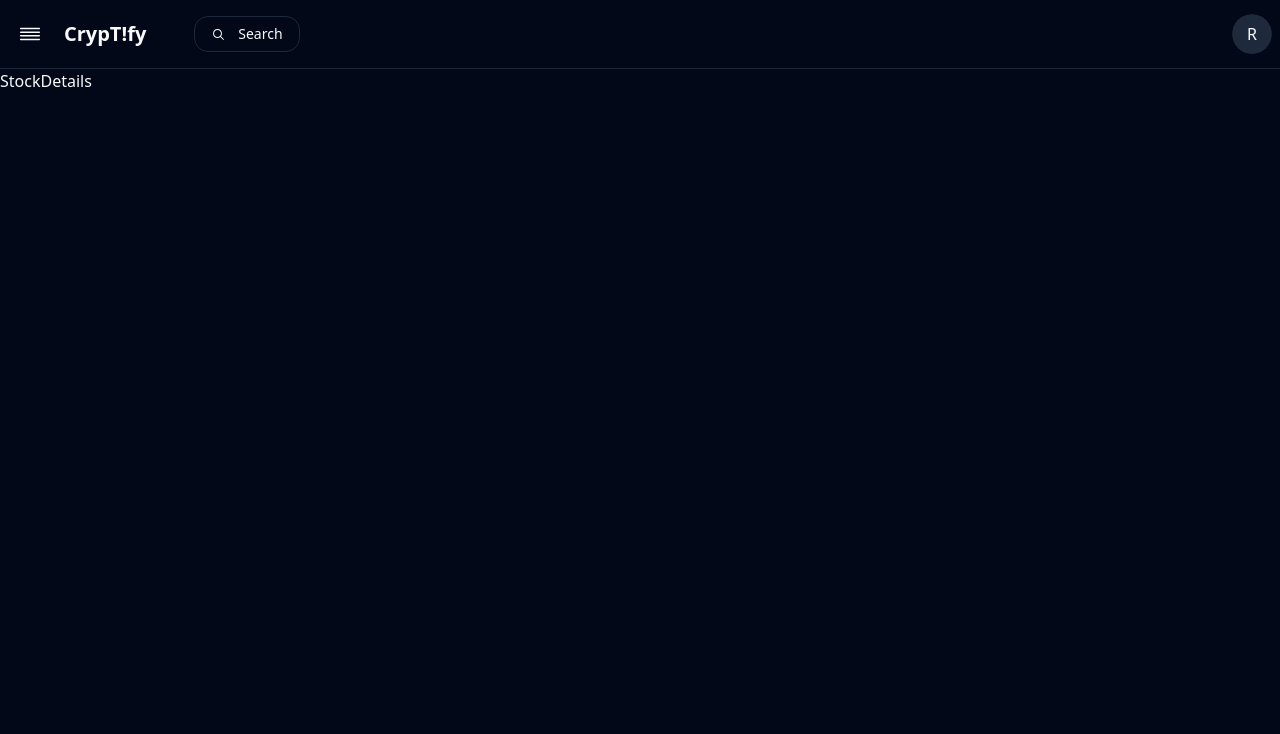
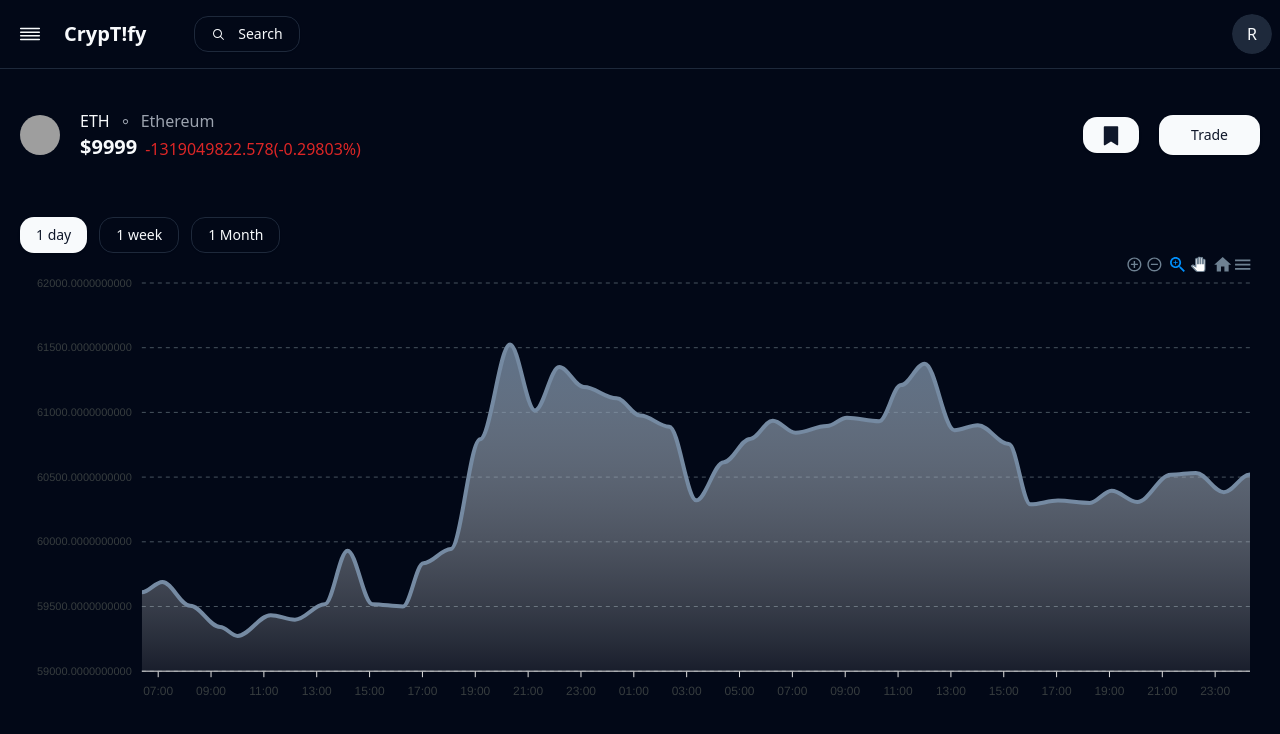
Before and after one commit to Yashthakare125/CryptoTrading_Platform, a React (Vite) app in the folder CryptoTrading_FrontEnd/: page /market/1 in a window 1280 px wide. Shown: the top 734 px of the page. Built offline with nearby package versions, Linux system fonts and the light colour scheme; grey boxes are pictures that could not be loaded.

Commit message:
coin details page updated

```diff
--- a/CryptoTrading_FrontEnd/src/page/Home/AssetTable.jsx
+++ b/CryptoTrading_FrontEnd/src/page/Home/AssetTable.jsx
@@ -1,8 +1,10 @@
 import { Table, TableBody, TableCaption, TableCell, TableHead, TableHeader, TableRow } from '@/components/ui/table'
 import { Avatar, AvatarImage } from '@radix-ui/react-avatar'
 import React from 'react'
+import { useNavigate } from 'react-router-dom'
 
 const AssetTable = () => {
+	const navigate = useNavigate();
 	return (
 		<Table>
 			<TableHeader>
@@ -17,7 +19,7 @@
 			</TableHeader>
 			<TableBody>
 				{[1, 1, 1, 1, 1, 1, 1, 1, 1, 1, 1, 1].map((item, index) =>
-					<TableRow kye={index}>
+					<TableRow onClick={() => navigate('/market/bitcoin/')} key={index}>
 						<TableCell className="font-medium flex items-center gap-2">
 							<Avatar className='-z-50'>
 								<AvatarImage src="https://coin-images.coingecko.com/coins/images/1/small/bitcoin.png?1696501400" />
--- a/CryptoTrading_FrontEnd/src/page/StockDetails/StockDetails.jsx
+++ b/CryptoTrading_FrontEnd/src/page/StockDetails/StockDetails.jsx
@@ -1,9 +1,65 @@
+import { Avatar, AvatarImage } from '@/components/ui/avatar'
+import { Button } from '@/components/ui/button'
+import { Dialog, DialogContent, DialogDescription, DialogHeader, DialogTitle, DialogTrigger } from '@/components/ui/dialog'
+import { BookmarkFilledIcon, BookmarkIcon, DotIcon } from '@radix-ui/react-icons'
 import React from 'react'
+import TradingForm from './TradingForm'
+import CoinChart from '../Home/CoinChart'
 
 const StockDetails = () => {
-  return (
-	<div>StockDetails</div>
-  )
+	return (
+		<div className='p-5 mt-5'>
+			<div className="flex justify-between">
+				<div className="flex gap-5 items-center">
+					<div>
+						<Avatar>
+							<AvatarImage src={"https://assets.coingecko.com/coins/images/279/large/ethereum.png?1696501628"} />
+						</Avatar>
+					</div>
+					<div>
+						<div className='flex items-center gap-2'>
+							<p>ETH</p>
+							<DotIcon className='text-gray-400' />
+							<p className='text-gray-400'>Ethereum</p>
+						</div>
+						<div className='flex items-end gap-2'>
+							<p className='text-xl font-bold'>$9999</p>
+							<p className='text-red-600'>
+								<span>-1319049822.578</span>
+								<span>(-0.29803%)</span>
+							</p>
+						</div>
+					</div>
+				</div>
+				<div className='flex items-center gap-5'>
+					<Button>
+						{true ?
+							(<BookmarkFilledIcon className="h-6 w-6" />)
+
+							:
+
+							(<BookmarkIcon className="h-6 w-6" />)
+						}
+					</Button>
+					<Dialog>
+						<DialogTrigger>
+							<Button size="lg">Trade</Button>
+						</DialogTrigger>
+						<DialogContent>
+							<DialogHeader>
+								<DialogTitle>How much do you want to spend?</DialogTitle>
+							</DialogHeader>
+							<TradingForm/>
+						</DialogContent>
+					</Dialog>
+
+				</div>
+			</div>
+			<div className='mt-14'>
+			<CoinChart/>
+			</div>
+		</div>
+	)
 }
 
 export default StockDetails
--- /dev/null
+++ b/CryptoTrading_FrontEnd/src/page/StockDetails/TradingForm.jsx
@@ -0,0 +1,67 @@
+import { Avatar, AvatarImage } from '@/components/ui/avatar'
+import { Button } from '@/components/ui/button';
+import { Input } from '@/components/ui/input'
+import { DotIcon } from '@radix-ui/react-icons'
+import React, { useState }from 'react'
+
+function TradingForm() {
+	const [orderType, setOrderType] = useState("BUY");
+	const handleChange = () => {
+
+	}
+	return (
+		<div className='space-y-10 p-5'>
+			<div>
+				<div className='flex gap-5 items-center justify-between'>
+					<Input className="py-7 focus:outline-none" placeholder="Enter Amount" onChange={handleChange} type="number" name="amount" />
+					<div>
+						<p className='border text-2xl flex justify-center items-center w-36 h-14 rounded-md'>4563</p>
+					</div>
+				</div>
+				{false && <h1 className='text-red-600 text-center pt-4'>Insufficient wallet balance to buy</h1>
+				}
+			</div>
+			<div className="flex gap-5 items-center">
+				<div>
+					<Avatar>
+						<AvatarImage src={"https://assets.coingecko.com/coins/images/279/large/ethereum.png?1696501628"} />
+					</Avatar>
+				</div>
+				<div>
+					<div className='flex items-center gap-2'>
+						<p>ETH</p>
+						<DotIcon className='text-gray-400' />
+						<p className='text-gray-400'>Ethereum</p>
+					</div>
+					<div className='flex items-end gap-2'>
+						<p className='text-xl font-bold'>$9999</p>
+						<p className='text-red-600'>
+							<span>-1319049822.578</span>
+							<span>(-0.29803%)</span>
+						</p>
+					</div>
+				</div>
+			</div>
+			<div className="flex items-center justify-between">
+				<p>Order Type</p>
+				<p>Market Order</p>
+			</div>
+			<div className='flex items-center justify-between'>
+				<p>{orderType == "BUY" ? "Available Cash" : "Available Quantity"}</p>
+				<p>
+					{orderType=="BUY"?9000:23.08}
+				</p>
+			</div>
+			<div>
+				<Button className={`w-full py-6 ${orderType=="SELL"?"bg-red-600 text-white" : ""}`}>
+					{orderType}
+				</Button>
+				<Button variant="link" className="w-full mt-5 text-xl" onClick={() => setOrderType(orderType=="BUY" ? "SELL" : "BUY")}>
+					{orderType=="BUY" ? "Or Sell" : "Or Buy"}
+				</Button>
+			</div>
+		</div>
+	)
+}
+
+export default TradingForm
```
